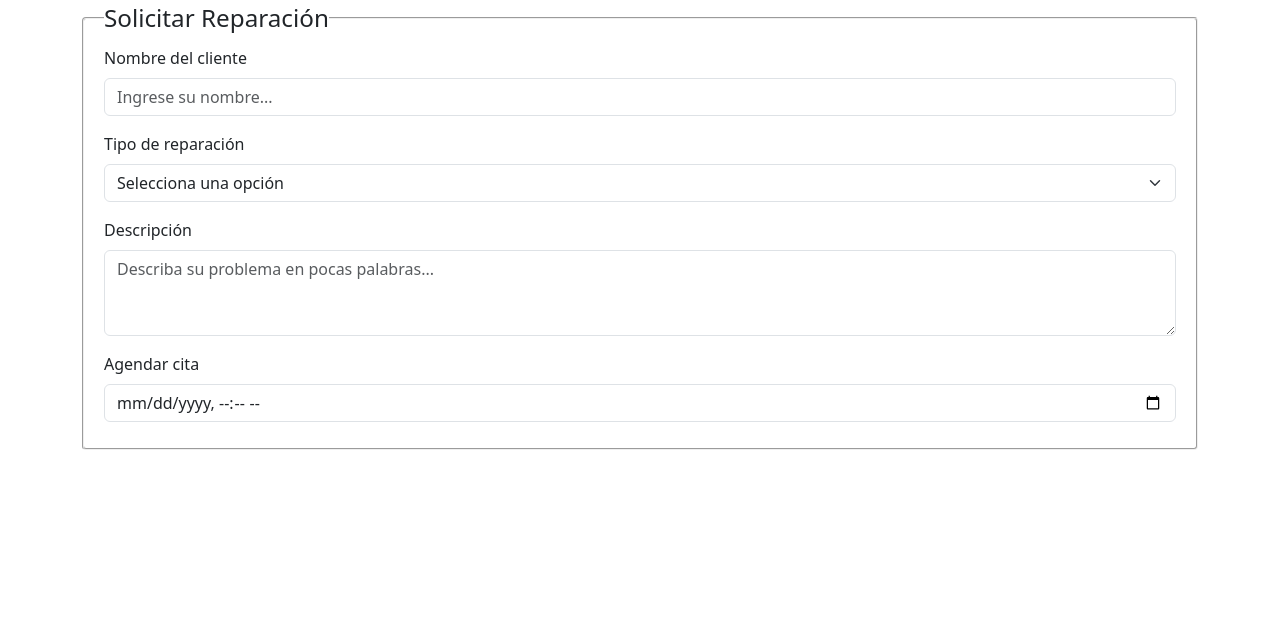
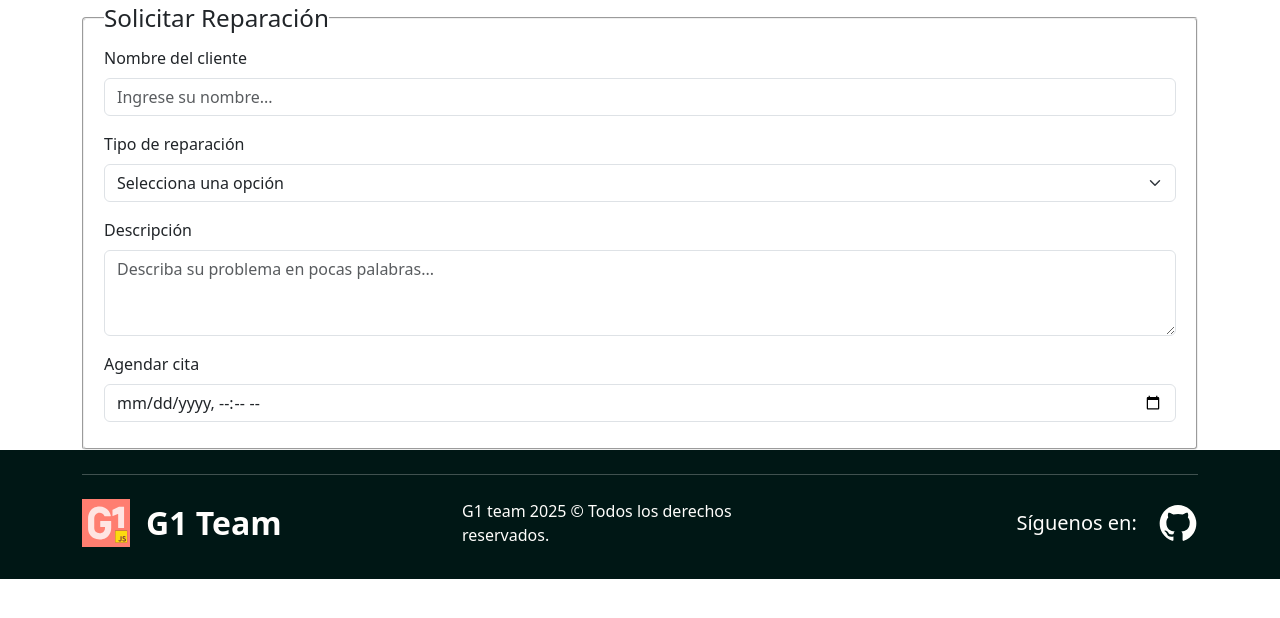
Before and after one commit to G1-Bootcamp-FullStack-JS-2025/ae7_team-autofix, a plain HTML site: page index.html in a window 1280 px wide. Drawn offline with nearby package versions, Linux system fonts and the light colour scheme.

Commit message:
eat: añadir footer

```diff
--- a/assets/css/style.css
+++ b/assets/css/style.css
@@ -13,3 +13,21 @@ fieldset {
   border-radius: 4px;
   border-image: initial;
 }
+
+
+
+
+/* Footer */
+footer {
+  background-color: #001715;
+  color: #FFFEFC;
+}
+
+footer a {
+  text-decoration: none;
+  color: #FFFEFC;
+}
+
+footer a:hover {
+  color: #FFFEFCAA;
+}
--- a/index.html
+++ b/index.html
@@ -100,6 +100,16 @@
 
 
     <!-- Footer -->
+    <footer class="pt-2 pb-4">
+      <div class="container">
+        <hr>
+        <div class="row d-flex align-items-center justify-content-between">
+          <div class="col-md-12 col-lg-4 d-flex justify-content-lg-start justify-content-center py-2"><img src="assets/utils/logo.svg" alt="" width="48"><spam class="fs-2 align-middle ms-3 fw-bolder">G1 Team</spam></div>
+          <div class="col-md-12 col-lg-4 d-flex justify-content-center py-2"><span class="align-middle ">G1 team 2025 &copy; Todos los derechos reservados.</span></div>
+          <div class="col-md-12 col-lg-4 d-flex justify-content-lg-end justify-content-center py-2"><a href="https://github.com/G1-Bootcamp-FullStack-JS-2025" target="_blank"><span class="fs-5 align-middle me-3">Síguenos en: </span><img src="assets/utils/github.svg" alt="logo github" width="40px"></a></div>
+        </div>
+    </div>
+  </footer>
 
 
 
```
Also changed, not shown: assets/utils/github.svg (added).
